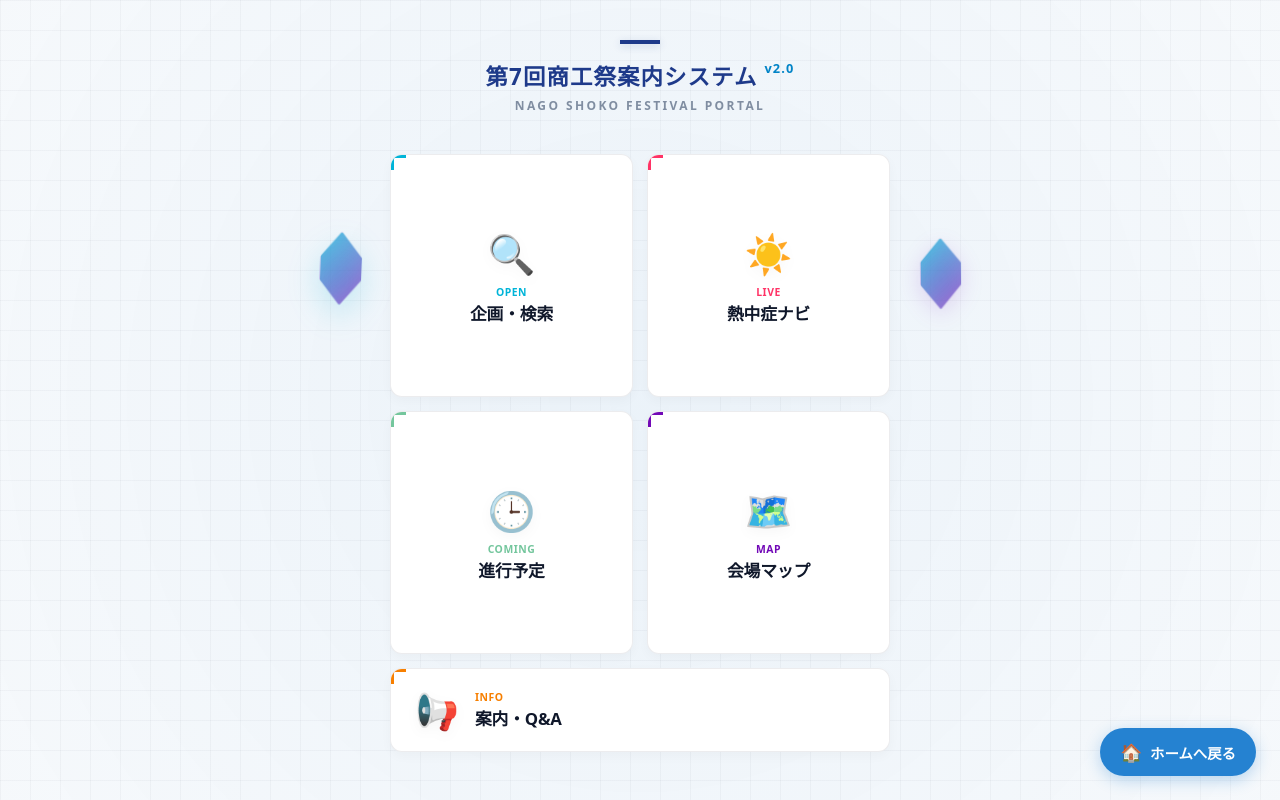
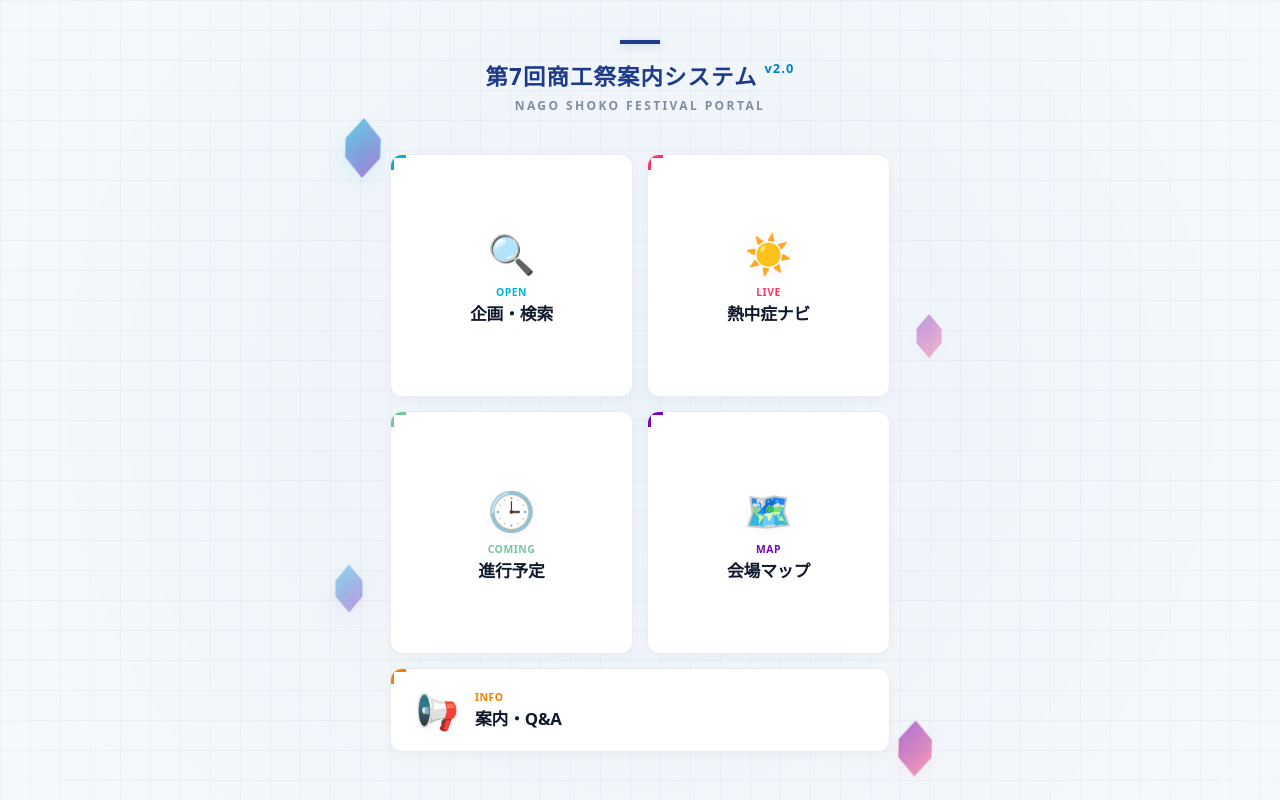
Before and after one commit to System-Dev-Nagoshoko/Dev.Nagoshoko, an Astro site: page / in a window 1280 px wide. Shown: the top 800 px of the page. Built offline with nearby package versions, Linux system fonts and the light colour scheme; Astro itself is replaced by a stand-in of ours.

Commit message:
fix: ファイル内の末尾に付着していたすべての不要文字列を完全払拭して再ビルド

```diff
--- a/src/layouts/Layout.astro
+++ b/src/layouts/Layout.astro
@@ -1,9 +1,11 @@
 ---
-// src/layouts/Layout.astro
 interface Props {
   title: string;
 }
 const { title } = Astro.props;
+
+const pathname = Astro.url.pathname;
+const isHome = pathname === "/" || pathname === "/index.html";
 ---
 <!DOCTYPE html>
 <html lang="ja">
@@ -15,10 +17,12 @@ const { title } = Astro.props;
   <body>
     <slot />
 
-    <a href="/" class="home-back-btn" title="ホームに戻る">
-      <span class="home-icon">🏠</span>
-      <span class="home-text">ホームへ戻る</span>
-    </a>
+    {!isHome && (
+      <a href="/" class="home-back-btn" title="ホームに戻る">
+        <span class="home-icon">🏠</span>
+        <span class="home-text">ホームへ戻る</span>
+      </a>
+    )}
 
     <footer class="site-footer">
       <p>Created by <a href="https://nagoyc.stki.org/" target="_blank" rel="noopener noreferrer">NYC</a></p>
@@ -43,41 +47,39 @@ const { title } = Astro.props;
     position: relative;
   }
 
-  /* 🏠 画面右下に固定するホームボタンのデザイン */
   .home-back-btn {
     position: fixed;
-    bottom: 24px; /* 画面の下から 24px */
-    right: 24px;  /* 画面の右から 24px */
+    bottom: 24px;
+    right: 24px;
     z-index: 100;
     display: flex;
     align-items: center;
     gap: 8px;
     padding: 12px 20px;
-    background-color: var(--nago-blue); /* 目立つように名護商工ブルーに */
+    background-color: var(--nago-blue);
     color: var(--white);
     border: none;
-    border-radius: 30px; /* 丸みのある押しやすいカプセル形状 */
+    border-radius: 30px;
     text-decoration: none;
     font-size: 0.9rem;
     font-weight: 700;
-    box-shadow: 0 4px 16px rgba(37, 130, 209, 0.3); /* 青い影をふんわりつけて立体的に */
+    box-shadow: 0 4px 16px rgba(37, 130, 209, 0.3);
     transition: all 0.2s ease;
   }
 
   .home-back-btn:hover {
     transform: translateY(-2px);
     box-shadow: 0 6px 20px rgba(37, 130, 209, 0.4);
-    background-color: #1e6bb3; /* ホバー時に少し濃い青に */
+    background-color: #1e6bb3;
   }
 
   .home-icon {
     font-size: 1.1rem;
   }
 
-  /* クレジット用のデザイン */
   .site-footer {
     margin-top: auto;
-    padding: 24px 16px 80px; /* 💡 ボタンと被らないように下の余白を広げました */
+    padding: 24px 16px 80px;
     text-align: center;
     background-color: transparent;
   }
--- a/src/pages/index.astro
+++ b/src/pages/index.astro
@@ -60,13 +60,6 @@ const portalMenus = [
     <div class="digital-bg"></div>
     <div class="neon-glow"></div>
 
-    <div class="crystal crystal-left">
-      <div class="crystal-core"></div>
-    </div>
-    <div class="crystal crystal-right">
-      <div class="crystal-core"></div>
-    </div>
-
     <header class="cyber-header">
       <div class="header-line"></div>
       <h1>第7回商工祭案内システム <span class="ver">v2.0</span></h1>
@@ -74,6 +67,11 @@ const portalMenus = [
     </header>
 
     <main class="portal-container">
+      <div class="crystal c-1"><div class="crystal-core"></div></div>
+      <div class="crystal c-2"><div class="crystal-core shadow-core"></div></div>
+      <div class="crystal c-3"><div class="crystal-core"></div></div>
+      <div class="crystal c-4"><div class="crystal-core shadow-core"></div></div>
+
       <div class="tile-grid">
         {portalMenus.map((menu) => (
           <a href={menu.link} class={`tile-card ${menu.wide ? 'wide-card' : ''}`} style={`--tile-color: ${menu.accent}`}>
@@ -132,52 +130,73 @@ const portalMenus = [
     z-index: -1;
   }
 
-  /* 💎 クリスタルの構造と無限浮遊（CSSアニメーション） */
-  .crystal {
+  .cyber-splash {
     position: fixed;
-    top: 30%;
-    width: 40px;
-    height: 70px;
-    z-index: 5;
-    pointer-events: none; /* ボタン操作の邪魔をしない */
+    top: 0; left: 0; width: 100%; height: 100%;
+    background: #0a0e17;
+    z-index: 10000;
+    display: flex;
+    flex-direction: column;
+    align-items: center;
+    justify-content: center;
+    transition: opacity 0.6s ease;
   }
 
-  .crystal-left {
-    left: 4%;
-    animation: floatLeft 4s infinite ease-in-out;
+  .loader-content { text-align: center; width: 280px; }
+  .glitch-title {
+    font-size: 2.5rem; font-weight: 900; letter-spacing: 0.3em;
+    color: #00f2ff; position: relative; margin: 0 0 20px 0;
+  }
+  .system-status { font-family: monospace; color: #00f2ff; font-size: 0.8rem; }
+  .progress-bar { height: 2px; background: rgba(0, 242, 255, 0.2); margin-top: 10px; position: relative; overflow: hidden; }
+  .progress-inner { position: absolute; left: 0; top: 0; height: 100%; width: 100%; background: #00f2ff; animation: load 2s infinite ease-in-out; }
+  @keyframes load { 0% { transform: translateX(-100%); } 100% { transform: translateX(100%); } }
+
+  .portal-container {
+    position: relative;
+    max-width: 500px;
+    margin: 0 auto;
   }
 
-  .crystal-right {
-    right: 4%;
-    animation: floatRight 4.5s infinite ease-in-out;
+  .crystal {
+    position: absolute;
+    z-index: 1;
+    pointer-events: none;
   }
 
-  /* 立体的なひし形クリスタルをCSSで表現 */
+  .c-1 { top: -30px; left: -45px; width: 34px; height: 58px; animation: float1 4s infinite ease-in-out; }
+  .c-2 { top: 160px; right: -50px; width: 24px; height: 42px; opacity: 0.7; animation: float2 5s infinite ease-in-out; }
+  .c-3 { bottom: 140px; left: -55px; width: 26px; height: 46px; opacity: 0.75; animation: float3 4.5s infinite ease-in-out; }
+  .c-4 { bottom: -20px; right: -40px; width: 32px; height: 54px; animation: float4 4.2s infinite ease-in-out; }
+
   .crystal-core {
-    width: 100%;
-    height: 100%;
-    background: linear-gradient(135deg, rgba(0, 180, 216, 0.7) 0%, rgba(114, 9, 183, 0.6) 100%);
+    width: 100%; height: 100%;
+    background: linear-gradient(135deg, rgba(0, 180, 216, 0.6) 0%, rgba(114, 9, 183, 0.5) 100%);
     clip-path: polygon(50% 0%, 100% 35%, 100% 65%, 50% 100%, 0% 65%, 0% 35%);
-    backdrop-filter: blur(2px);
-    border: 1px solid rgba(255, 255, 255, 0.5);
-    box-shadow: 0 0 20px rgba(0, 180, 216, 0.3);
+    border: 1px solid rgba(255, 255, 255, 0.4);
   }
 
-  /* 左クリスタルの浮遊＆回転モーション */
-  @keyframes floatLeft {
-    0% { transform: translateY(0) rotate(0deg) scale(1); filter: drop-shadow(0 5px 10px rgba(0,180,216,0.2)); }
-    50% { transform: translateY(-15px) rotate(5deg) scale(1.05); filter: drop-shadow(0 20px 20px rgba(0,180,216,0.4)); }
-    100% { transform: translateY(0) rotate(0deg) scale(1); filter: drop-shadow(0 5px 10px rgba(0,180,216,0.2)); }
+  .shadow-core {
+    background: linear-gradient(135deg, rgba(114, 9, 183, 0.55) 0%, rgba(255, 51, 102, 0.45) 100%);
   }
 
-  /* 右クリスタルの浮遊＆回転モーション（周期をずらして自然に） */
-  @keyframes floatRight {
-    0% { transform: translateY(0) rotate(0deg) scale(1); filter: drop-shadow(0 5px 10px rgba(114,9,183,0.2)); }
-    50% { transform: translateY(-20px) rotate(-5deg) scale(1.03); filter: drop-shadow(0 22px 22px rgba(114,9,183,0.4)); }
-    100% { transform: translateY(0) rotate(0deg) scale(1); filter: drop-shadow(0 5px 10px rgba(114,9,183,0.2)); }
+  @keyframes float1 {
+    0%, 100% { transform: translateY(0) rotate(0deg); filter: drop-shadow(0 4px 8px rgba(0,180,216,0.15)); }
+    50% { transform: translateY(-12px) rotate(4deg); filter: drop-shadow(0 12px 12px rgba(0,180,216,0.25)); }
+  }
+  @keyframes float2 {
+    0%, 100% { transform: translateY(0) rotate(0deg); filter: drop-shadow(0 3px 6px rgba(114,9,183,0.1)); }
+    50% { transform: translateY(10px) rotate(-6deg); filter: drop-shadow(0 8px 10px rgba(114,9,183,0.2)); }
+  }
+  @keyframes float3 {
+    0%, 100% { transform: translateY(0) rotate(0deg); filter: drop-shadow(0 4px 8px rgba(114,9,183,0.15)); }
+    50% { transform: translateY(-14px) rotate(-4deg); filter: drop-shadow(0 14px 14px rgba(114,9,183,0.25)); }
+  }
+  @keyframes float4 {
+    0%, 100% { transform: translateY(0) rotate(0deg); filter: drop-shadow(0 3px 6px rgba(255,51,102,0.1)); }
+    50% { transform: translateY(8px) rotate(5deg); filter: drop-shadow(0 8px 10px rgba(255,51,102,0.15)); }
   }
 
-  /* 🏗️ ヘッダー */
   .cyber-header { text-align: center; margin-bottom: 40px; padding-top: 20px; }
   .header-line { width: 40px; height: 4px; background: #1e3a8a; margin: 0 auto 15px; box-shadow: 0 2px 8px rgba(30, 58, 138, 0.2); }
   .cyber-header h1 { font-size: 1.4rem; font-weight: 900; margin: 0; letter-spacing: 0.05em; color: #1e3a8a; }
@@ -190,6 +209,8 @@ const portalMenus = [
     gap: 14px;
     max-width: 500px;
     margin: 0 auto;
+    position: relative;
+    z-index: 2;
   }
 
   .tile-card {
@@ -245,10 +266,11 @@ const portalMenus = [
   .tile-status { font-size: 0.65rem; font-weight: 800; color: var(--tile-color); text-transform: uppercase; display: block; margin-bottom: 2px; letter-spacing: 0.05em; }
   .tile-title { margin: 0; font-size: 1.05rem; font-weight: 800; color: #0f172a; letter-spacing: -0.01em; }
 
-  /* タブレット・PCなど、画面幅が広いときはクリスタルが邪魔にならないよう外側へ逃がす */
-  @media (min-width: 768px) {
-    .crystal-left { left: calc(50% - 320px); }
-    .crystal-right { right: calc(50% - 320px); }
+  @media (max-width: 600px) {
+    .c-1 { left: -10px; }
+    .c-2 { right: -15px; }
+    .c-3 { left: -15px; }
+    .c-4 { right: -10px; }
   }
 
   @media (max-width: 350px) {
```
